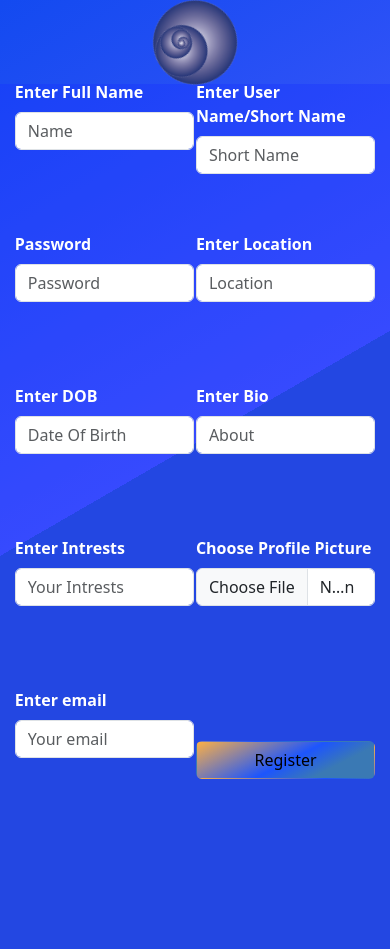
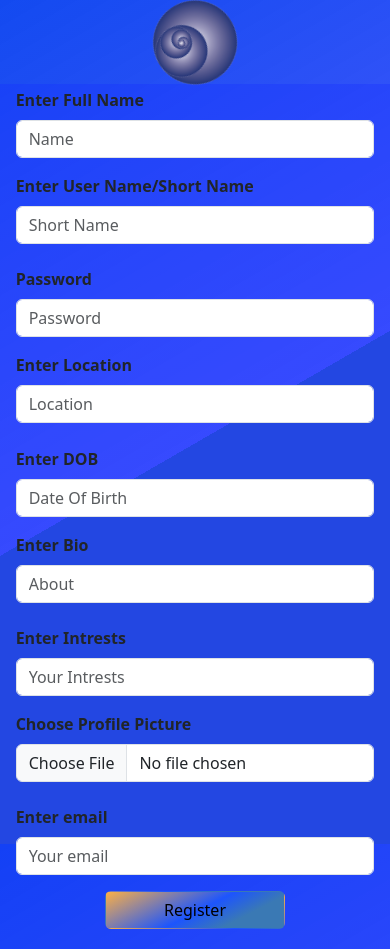
Before and after one commit to DevaanshuSingh/Social_Software, a PHP site: page /signUp.php in a window 390 px wide. Before the commit the page ends 779 px from the top, so only its background shows below. Run offline with PHP 8.4, Linux system fonts and the light colour scheme.

Commit message:
Some More,

```diff
--- a/css/signUp.css
+++ b/css/signUp.css
@@ -4,27 +4,21 @@
     box-sizing: border-box;
 }
 
-*::selection{
+*::selection {
     background-color: rgba(37, 37, 236, 0.856);
-    color:black;
-}
-input:invalid{
+    color: black;
 }
 
 html,
 body {
     width: 100%;
     height: 100%;
-    overflow: hidden;
+    /* overflow: hidden; */
 }
 
 body {
     background: rgba(0, 64, 255, 0.767);
     background: linear-gradient(150deg, rgb(19, 74, 240) 0%, rgba(45, 65, 253, 0.88) 52%, rgb(42, 84, 211) 0%);
-    /* display: flex;
-    flex-direction: column;
-    align-items: center;
-    justify-content: center; */
 }
 
 
@@ -35,7 +29,6 @@ body {
     justify-content: center;
     align-items: center;
     height: 10%;
-    /* border: 2px solid black; */
 }
 
 .logo>img {
@@ -56,25 +49,23 @@ body {
 }
 
 .container {
-    /* border: 2px solid red; */
+    /* border: 1px solid rgb(0, 0, 0); */
     width: 100%;
-    height: 90%;
+    height: auto;
+    /* min-height: 90%; */
     background-color: rgba(23, 47, 255, 0.329);
-    color: white;
-    display: flex;
-    justify-content: center;
-    align-items: center;
     z-index: 1;
 }
 
 .signup {
-    height: 100%;
-    width: 100vw;
+    height: auto;
+    width: 100%;
+    /* min-height: 100%; */
 }
 
 form {
-    /* background-color: red; */
-    height: 100%;
+    /* min-height: 100%; */
+    height: auto;
     width: 100%;
     display: flex;
     flex-direction: column;
@@ -90,36 +81,42 @@ form {
     height: 20%;
     width: 100%;
     display: flex;
+    flex-direction: row;
     align-items: center;
     justify-content: center;
-    /* background-color: red; */
-    /* border: 1px solid red; */
+}
+
+@media (max-width: 800px) {
+    .single {
+        flex-direction: column;
+    }
+
+    .col-6 {
+        width: 100%;
+    }
 }
 
 .btn {
-    /* background: rgb(63,94,251);
-    background: radial-gradient(circle, rgba(63,94,251,1) 0%, rgb(74, 137, 255) 100%); */
-    /* background-color: rgb(55, 73, 238); */
     background: rgb(58, 121, 180);
     background: linear-gradient(333deg, rgba(58, 121, 180, 1) 25%, rgba(29, 85, 253, 1) 48%, rgba(252, 176, 69, 1) 100%);
     color: rgb(0, 0, 0);
     transition: all .8s ease;
     width: 100%;
 
+
     &:hover {
-        background-color: rgb(34, 37, 236) !important;
+        background-color: rgb(34, 37, 236);
         color: rgb(4, 0, 255);
     }
 }
 
 .col-6 {
-    /* background-color: black; */
     height: 100%;
 }
 
 .button {
-    /* border: 1px solid red; */
-    /* height: 100%; */
+    height: 100%;
+    width: 50%;
     display: flex;
     align-items: center;
     justify-content: center;
--- a/signUp.php
+++ b/signUp.php
@@ -16,9 +16,10 @@
     </div>
 
     <div class="container">
+        <div class="signup">
 
-        <div class="signup">
             <form action="register.php" method="POST" enctype="multipart/form-data">
+
                 <div class="single col-12">
                     <div class="mb-3 col-6">
                         <label for="full-name" class="form-label">Enter Full Name</label>
@@ -31,7 +32,6 @@
                             required>
                     </div>
                 </div>
-
                 <div class="single col-12">
                     <div class="mb-3 col-6">
                         <label for="password" class="form-label">Password</label>
@@ -44,7 +44,6 @@
                             required>
                     </div>
                 </div>
-
                 <div class="single col-12">
                     <div class="mb-3 col-6">
                         <label for="dob" class="form-label">Enter DOB</label>
@@ -56,7 +55,6 @@
                         <input type="text" class="form-control" id="bio" name="bio" placeholder="About" required>
                     </div>
                 </div>
-
                 <div class="single col-12">
                     <div class="mb-3 col-6">
                         <label for="intrests" class="form-label">Enter Intrests</label>
@@ -81,10 +79,12 @@
                         <button type="submit" class="btn">Register</button>
                     </div>
                 </div>
+
             </form>
+
         </div>
+    </div>
 
-    </div>
 </body>
 
 </html>
```
Also changed, not shown: register.php (+9 -7 lines).
